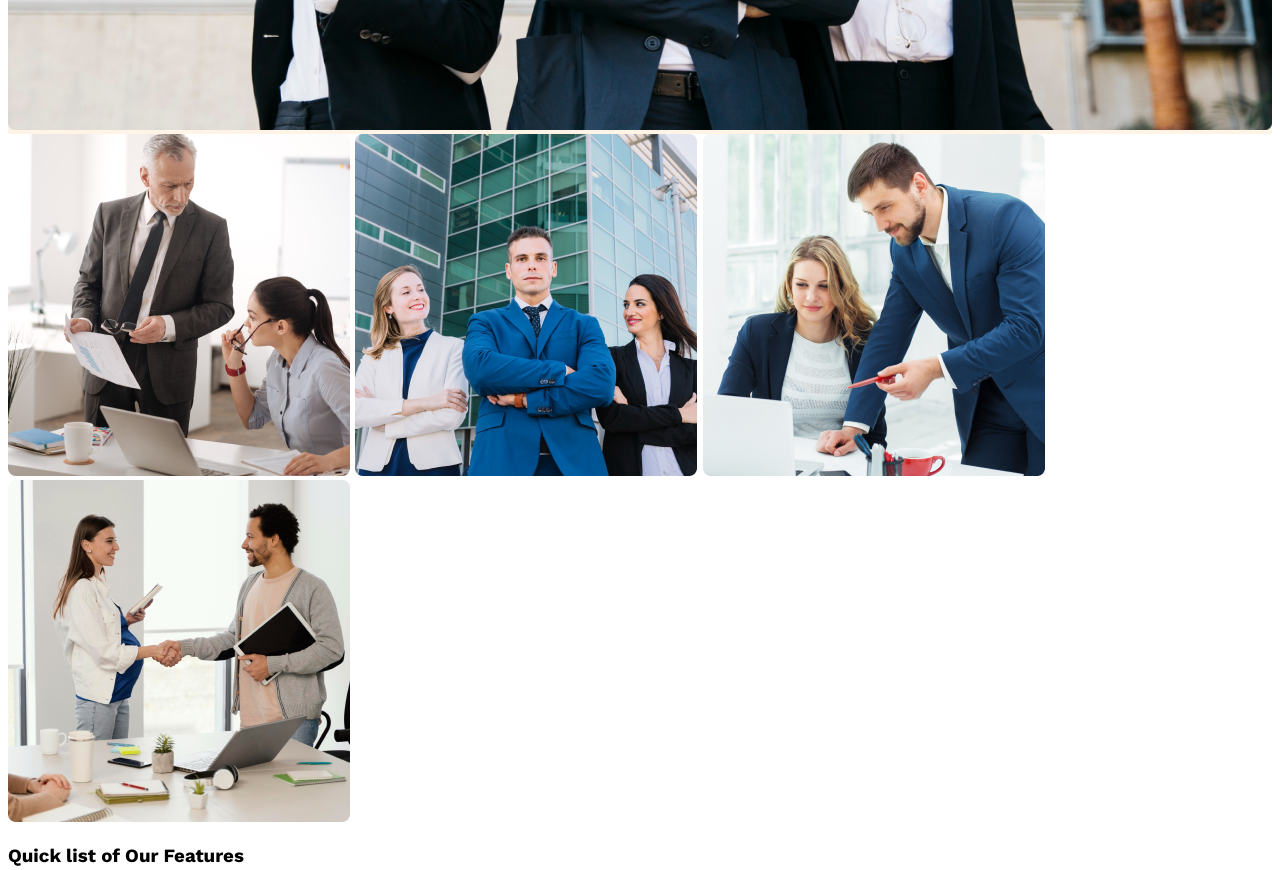
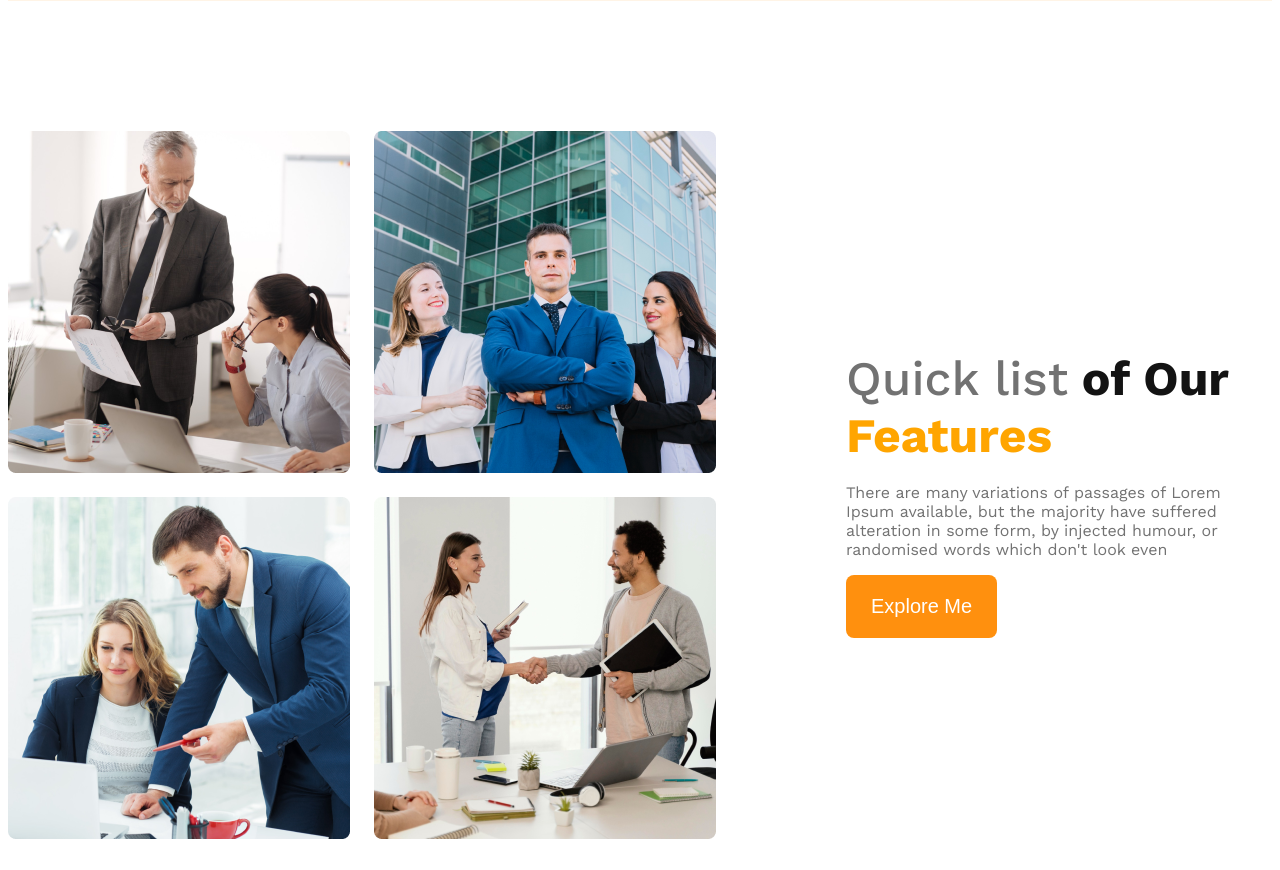
Before and after one commit to shiamrahman2/Milestone-02-Module-09-Architecture, a plain HTML site: page index.html in a window 1280 px wide. Shown: the part 1106-1976 px from the top of the page. After the commit the page ends 1953 px from the top, so only its background shows below. Drawn offline with nearby package versions, Linux system fonts and the light colour scheme.

Commit message:
teams section

```diff
--- a/index.html
+++ b/index.html
@@ -7,7 +7,8 @@
     <link rel="stylesheet" href="styles/archites.css">
 </head>
 <body class="work-sans-font">
-    <header class="bg-color">
+    <header class="bg-color ">
+        <section class="header-style">
         <nav class="nav-bar display-flex">
             <h3 class="tittle-name">
                 G3 Architects
@@ -29,25 +30,23 @@
             <img src="images/banner.png" alt="" class="banner-img">
 
         </div>
-
+      </section>
     </header>
     <main>
-      <section>
-        <div class="teams">
-            <div class="team-images">
+      <section class="teams display-flex">
+            <div class="team-img-container">
                 <img src="images/team1.png" alt="">
                 <img src="images/team2.png" alt="">
                 <img src="images/team3.png" alt="">
                 <img src="images/team4.png" alt="">
             </div>
-            <div class="teams-feature">
-                <h3 class="feature-tittle">Quick list of Our Features</h3>
-                <p class="feature-content">
+            <div class="our-feature">
+                <h3 class="feature-tittle"><span id="feature1" class="dark-3">Quick list</span><span id="feature2" class="dark-1"> of Our</span> <span id="feature3">Features</span></h3>
+                <p class="feature-description dark-3" style="font-size:1rem;">
                  There are many variations of passages of Lorem Ipsum available, but the majority have suffered alteration in some form, by injected humour, or randomised words which don't look even
                 </p>
                 <button class="btn-primary">Explore Me</button>
             </div>
-        </div>
       </section>
     </main>
     <footer>
--- a/styles/archites.css
+++ b/styles/archites.css
@@ -17,11 +17,17 @@
     justify-content:space-between;
     align-items:center;
 }
+.dark-1{
+    color:#131313;
+}
 .dark-2{
     color:#424242;
 }
 .dark-3{
     color:#727272;
+}
+.header-style{
+    margin:20px 150px;
 }
 .btn-primary{
     color:white;
@@ -67,13 +73,68 @@
 .banner-img{
    width:100%;
 }
+main{
+    max-width:1440px;
+    margin:0 auto;
+}
+main > section{
+    margin-top:130px;
+}
+.teams{
+   align-items:center;
+}
+.team-img-container{
+    display:grid;
+    grid-template-columns:repeat(2,1fr);
+    gap:24px;
+
+}
+.our-feature{
+    margin-left:130px;
+    max-width:530px;
+}
+#feature1{
+    font-weight:500;
+    font-size:3rem;
+}
+#feature2{
+    font-weight:bold;
+    font-size:3rem;
+}
+#feature3{
+    font-size:3rem;
+    font-weight:bold;
+    color:orange;
+}
 /* Responsive */
 @media screen and (max-width:576px)
 {
-    .nav-bar,.nav-links{
+    .nav-bar,
+    .nav-links,
+    .teams
+    {
         flex-direction:column;
     }
     .nav-items{
         margin-bottom:10px;
     }
+   .header-style{
+    margin:0 auto;
+   }
+   .team-img-container{
+    grid-template-columns:repeat(1,1fr);
+
+   }
+    .our-feature{
+       margin-left:20px;
+    }
 }
+/* medium size device */
+@media  screen and (min-width:576px) and (max-width:992px) {
+    .teams{
+        flex-direction:column;
+    }
+    .our-feature{
+        margin:50px auto;
+    }
+}
```
